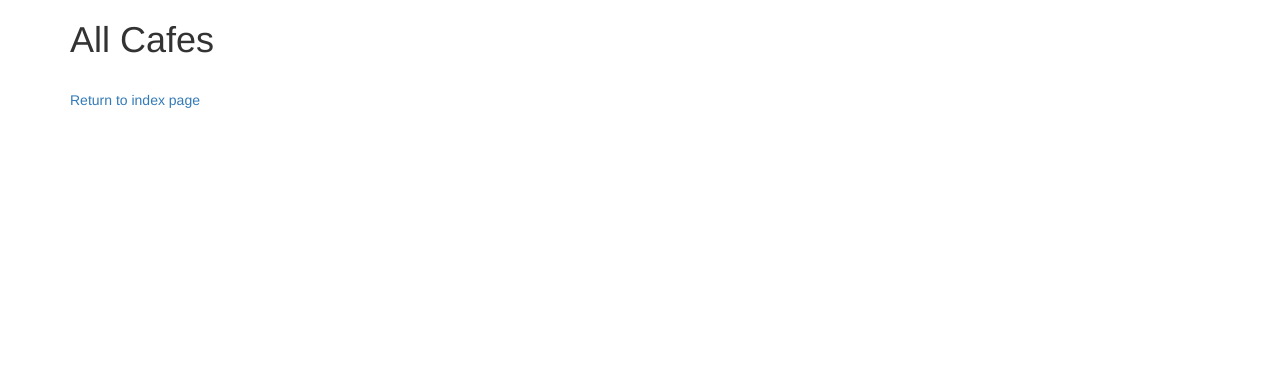
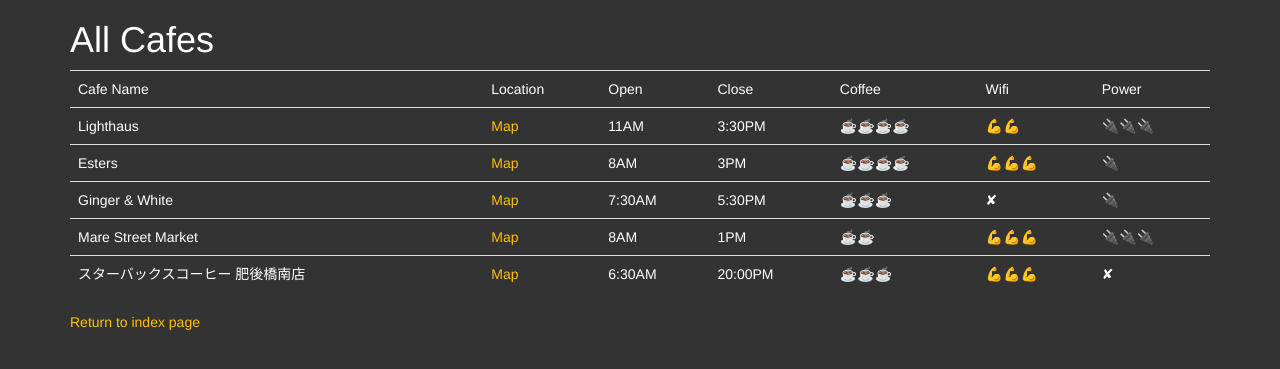
Before and after one commit to TeppeiIwaoka/100-days-of-code, a Flask app: page /cafes in a window 1280 px wide. Shown: the top 369 px of the page. Run offline with Flask 2, Linux system fonts and the light colour scheme; some libraries are stand-ins or nearby versions.

Commit message:
second commit

```diff
--- a/coffee-and-wifi/cafe-data.csv
+++ /dev/null
@@ -1,5 +0,0 @@
-Cafe Name,Location,Open,Close,Coffee,Wifi,Power
-Lighthaus,https://goo.gl/maps/2EvhB4oq4gyUXKXx9,11AM, 3:30PM,☕☕☕☕️,💪💪,🔌🔌🔌
-Esters,https://goo.gl/maps/13Tjc36HuPWLELaSA,8AM,3PM,☕☕☕☕,💪💪💪,🔌
-Ginger & White,https://goo.gl/maps/DqMx2g5LiAqv3pJQ9,7:30AM,5:30PM,☕☕☕,✘,🔌
-Mare Street Market,https://goo.gl/maps/ALR8iBiNN6tVfuAA8,8AM,1PM,☕☕,💪💪💪,🔌🔌🔌
--- /dev/null
+++ b/coffee-and-wifi/cafe.csv
@@ -0,0 +1,6 @@
+Cafe Name,Location,Open,Close,Coffee,Wifi,Power
+Lighthaus,https://goo.gl/maps/2EvhB4oq4gyUXKXx9,11AM, 3:30PM,☕☕☕☕️,💪💪,🔌🔌🔌
+Esters,https://goo.gl/maps/13Tjc36HuPWLELaSA,8AM,3PM,☕☕☕☕,💪💪💪,🔌
+Ginger & White,https://goo.gl/maps/DqMx2g5LiAqv3pJQ9,7:30AM,5:30PM,☕☕☕,✘,🔌
+Mare Street Market,https://goo.gl/maps/ALR8iBiNN6tVfuAA8,8AM,1PM,☕☕,💪💪💪,🔌🔌🔌
+スターバックスコーヒー 肥後橋南店,https://www.google.com/search?q=%E3%82%B9%E3%82%BF%E3%83%BC%E3%83%90%E3%83%83%E3%82%AF%E3%82%B9%E3%82%B3%E3%83%BC%E3%83%92%E3%83%BC+%E8%82%A5%E5%BE%8C%E6%A9%8B%E5%8D%97%E5%BA%97+URL&rlz=1C5CHFA_enJP932JP932&oq=%E3%82%B9%E3%82%BF%E3%83%BC%E3%83%90%E3%83%83%E3%82%AF%E3%82%B9%E3%82%B3%E3%83%BC%E3%83%92%E3%83%BC+%E8%82%A5%E5%BE%8C%E6%A9%8B%E5%8D%97%E5%BA%97+URL&aqs=chrome..69i57j0i333.2101j0j7&sourceid=chrome&ie=UTF-8#,6:30AM,20:00PM,☕☕☕,💪💪💪,✘
--- a/coffee-and-wifi/main.py
+++ b/coffee-and-wifi/main.py
@@ -1,8 +1,8 @@
-from flask import Flask, render_template
+from flask import Flask, render_template, redirect
 from flask_bootstrap import Bootstrap
 from flask_wtf import FlaskForm
-from wtforms import StringField, SubmitField
-from wtforms.validators import DataRequired
+from wtforms import StringField, SubmitField, SelectField
+from wtforms.validators import DataRequired, URL
 import csv
 
 app = Flask(__name__)
@@ -12,12 +12,22 @@ Bootstrap(app)
 
 class CafeForm(FlaskForm):
     cafe = StringField('Cafe name', validators=[DataRequired()])
+    location_url = StringField('Cafe Location on Google Maps(URL)', validators=[DataRequired(), URL()])
+    open_time = StringField('Opening Time e.g. 8AM', validators=[DataRequired()])
+    closing_time = StringField('Closing Time e.g. 5:30PM', validators=[DataRequired()])
+    coffee_rating = SelectField('Coffee Rating', choices=["☕️", "☕☕", "☕☕☕", "☕☕☕☕", "☕☕☕☕☕"],
+                                validators=[DataRequired()])
+    wifi_rating = SelectField('Wifi Strength Rating', choices=["✘", "💪", "💪💪", "💪💪💪", "💪💪💪💪", "💪💪💪💪💪"],
+                              validators=[DataRequired()])
+    power = SelectField('Power Socket Availability', choices=["✘", "🔌", "🔌🔌", "🔌🔌🔌", "🔌🔌🔌🔌", "🔌🔌🔌🔌🔌"],
+                        validators=[DataRequired()])
     submit = SubmitField('Submit')
+
 
 # Exercise:
 # add: Location URL, open time, closing time, coffee rating, wifi rating, power outlet rating fields
 # make coffee/wifi/power a select element with choice of 0 to 5.
-#e.g. You could use emojis ☕️/💪/✘/🔌
+# e.g. You could use emojis ☕️/💪/✘/🔌
 # make all fields required except submit
 # use a validator to check that the URL field has a URL entered.
 # ---------------------------------------------------------------------------
@@ -29,20 +39,25 @@ def home():
     return render_template("index.html")
 
 
-@app.route('/add')
+@app.route('/add', methods=["GET", "POST"])
 def add_cafe():
     form = CafeForm()
     if form.validate_on_submit():
-        print("True")
-    # Exercise:
-    # Make the form write a new row into cafe-data.csv
-    # with   if form.validate_on_submit()
+        with open('/Users/iwaokateppei/git/100-days-of-code/coffee-and-wifi/cafe.csv', mode="a+") as csv_file:
+            csv_file.write(f"\n{form.cafe.data},"
+                           f"{form.location_url.data},"
+                           f"{form.open_time.data},"
+                           f"{form.closing_time.data},"
+                           f"{form.coffee_rating.data},"
+                           f"{form.wifi_rating.data},"
+                           f"{form.power.data}")
+            return redirect("cafes")
     return render_template('add.html', form=form)
 
 
 @app.route('/cafes')
 def cafes():
-    with open('cafe-data.csv', newline='') as csv_file:
+    with open('/Users/iwaokateppei/git/100-days-of-code/coffee-and-wifi/cafe.csv', newline='') as csv_file:
         csv_data = csv.reader(csv_file, delimiter=',')
         list_of_rows = []
         for row in csv_data:
--- a/coffee-and-wifi/templates/cafes.html
+++ b/coffee-and-wifi/templates/cafes.html
@@ -1,4 +1,9 @@
 {% extends 'bootstrap/base.html' %}
+
+{% block styles %}
+    {{ super() }}
+    <link rel="stylesheet" href="{{ url_for("static", filename="css/styles.css") }}">
+{% endblock %}
 
 {% block title %}Restaurants{% endblock %}
 
@@ -11,12 +16,22 @@
                 <h1>All Cafes</h1>
 
                 <table class="table">
-          <!-- This is where you will write the code to render a Bootstrap
-          Table that contains all the information from the
-          cafe-data.csv file. -->
+                    <tbody>
+                    {% for cafe in cafes %}
+                        <tr>
+                            {% for item in cafe %}
+                                {% if item[0:4] == "http" %}
+                                    <td><a href="{{ item }}">Map</a></td>
+                                {% else %}
+                                    <td>{{ item }}</td>
+                                {% endif %}
+                            {% endfor %}
+                        </tr>
+                    {% endfor %}
+                    </tbody>
                 </table>
 
-      <p><a href="#">Return to index page</a></p>
+                <p><a href="{{ url_for("home") }}">Return to index page</a></p>
 
             </div>
         </div>
```
Also changed, not shown: coffee-and-wifi/templates/add.html (+9 -2 lines), coffee-and-wifi/templates/index.html (+6 -1 lines). Lines whose indentation alone changed are shown as unchanged.
